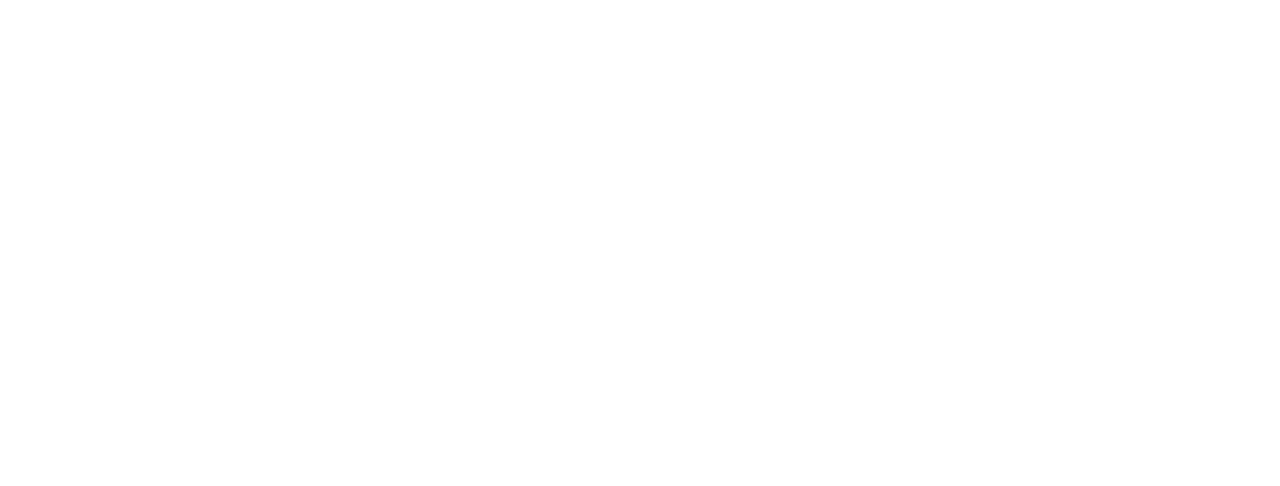
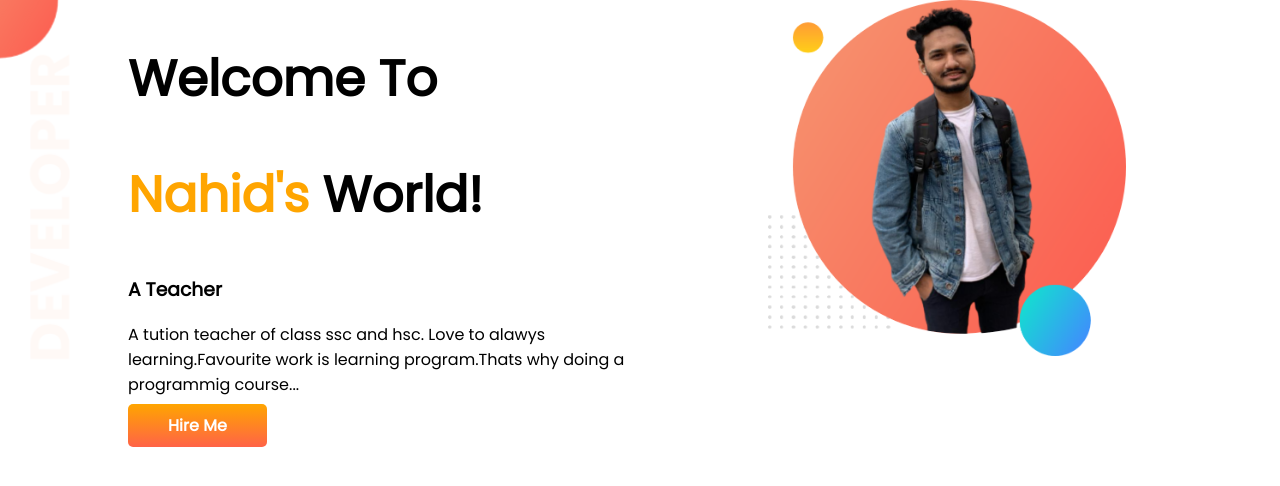
Before and after one commit to NasirUddinNahid/developer-portfolio, a plain HTML site: page index.html in a window 1280 px wide. Drawn offline with Linux system fonts and the light colour scheme.

Commit message:
top banner added

```diff
--- a/index.html
+++ b/index.html
@@ -1,13 +1,32 @@
 <!DOCTYPE html>
 <html lang="en">
+
 <head>
     <meta charset="UTF-8">
     <meta http-equiv="X-UA-Compatible" content="IE=edge">
     <meta name="viewport" content="width=device-width, initial-scale=1.0">
     <title>Nahid's Portfolio</title>
+    <link rel="preconnect" href="https://fonts.googleapis.com">
+    <link rel="preconnect" href="https://fonts.gstatic.com" crossorigin>
+    <link href="https://fonts.googleapis.com/css2?family=Poppins&display=swap" rel="stylesheet">
     <link rel="stylesheet" href="style.css">
 </head>
+
 <body>
+    <section class="top-banner">
+        <div class="half-width">
+            <h1>Welcome To</h1>
+            <h1> <span class="orange-color">Nahid's</span> World!</h1>
+            <h3>A Teacher</h3>
+            <p>A tution teacher of class ssc and hsc. Love to alawys learning.Favourite work is learning program.Thats
+                why
+                doing a programmig course...</p>
+                <a class="link-button" target="_blank" href="https://www.facebook.com/">Hire Me</a>
+        </div>
+        <div class="half-width">
+            <img src="my-bg.png" alt="">
+        </div>
+    </section>
+</body>
 
-</body>
 </html>
--- a/style.css
+++ b/style.css
@@ -0,0 +1,32 @@
+body{
+    font-family: 'Poppins', sans-serif;
+    margin: 0;
+}
+h1{
+    font-size: 50px;
+}
+.orange-color{
+    color: #ffa500;
+}
+section{
+    display:flex ;
+}
+.half-width{
+    width: 50%;
+    padding-left:10%;
+}
+.half-width img{
+    width: 70%;
+}
+.link-button{
+    text-decoration: none;
+    background-image: linear-gradient(#ffa500,#ff6347);
+    padding: 10px 40px;
+    color: #ffffff;
+    border-radius:5px ;
+    font-weight: 700;
+}
+.top-banner{
+    background-image: url(top-banner.png);
+    background-repeat: no-repeat;
+}
```
Also changed, not shown: dream-bg.png (added), exp-bg.png (added), top-banner.png (added).
